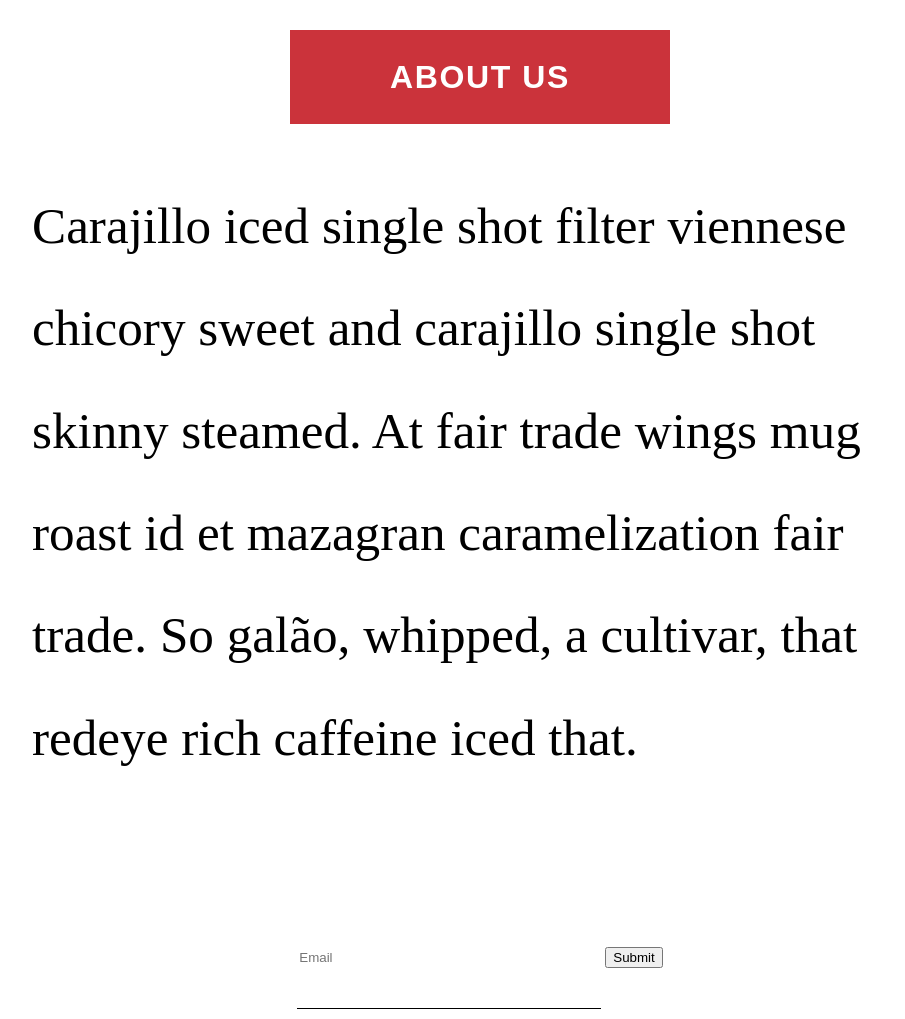
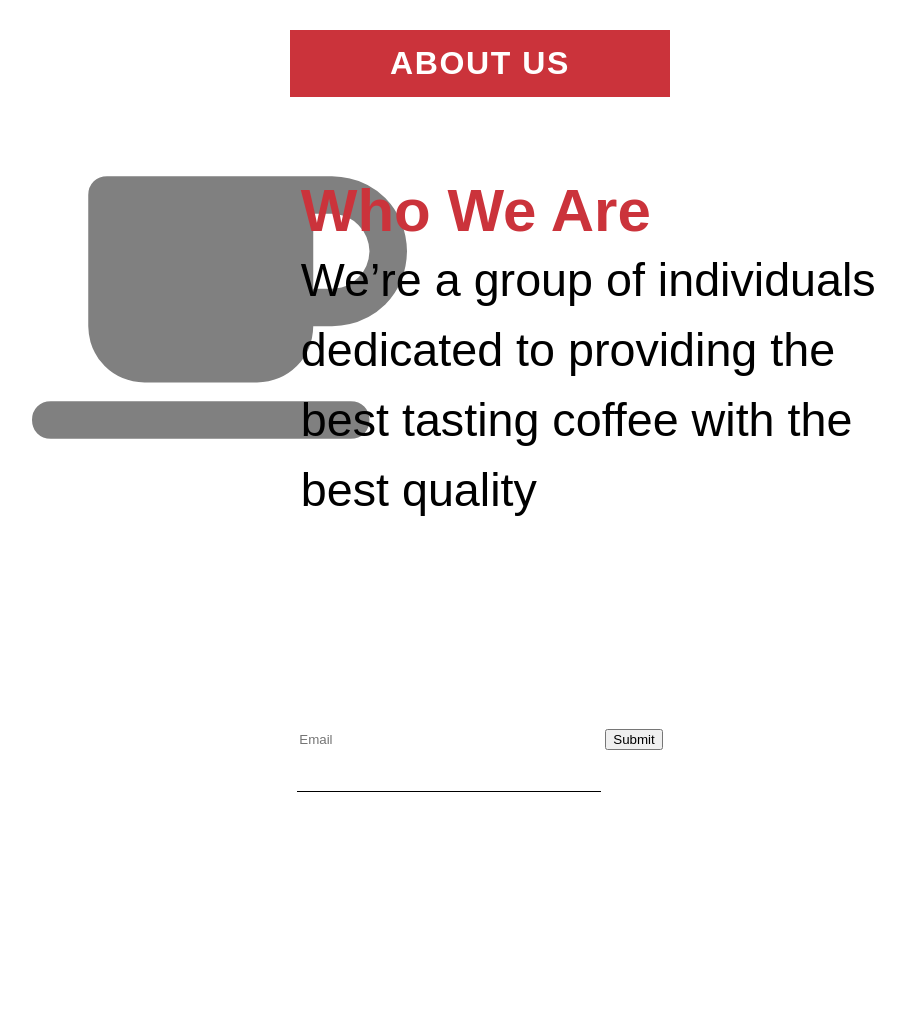
Before and after one commit to dboston528/boston_bros, a PHP site: page / in a window 1280 px wide. Shown: the part 1860-2879 px from the top of the page, without its empty margins (160-1065 px from the left). After the commit the page ends 2652 px from the top, so only its background shows below. Run offline with PHP 8.4, Linux system fonts and the light colour scheme; some libraries are stand-ins or nearby versions.

Commit message:
Update about us section

```diff
--- a/index.html
+++ b/index.html
@@ -3,6 +3,10 @@
   <head>
     <link rel="stylesheet" type="text/css" href="style.css" />
     <link href="https://fonts.googleapis.com/css?family=Pacifico&display=swap" rel="stylesheet">
+    <script
+      src="https://kit.fontawesome.com/f74c776d3b.js"
+      crossorigin="anonymous"
+    ></script>
   </head>
 
   <div id="output"></div>
@@ -114,12 +118,16 @@ For now, the test suite only works in Chrome! Please read the README below in th
 
       <section id="about" class="about">
         <h2 class="prod-head">About Us</h2>
-        <p>
-          Carajillo iced single shot filter viennese chicory sweet and carajillo
-          single shot skinny steamed. At fair trade wings mug roast id et
-          mazagran caramelization fair trade. So galão, whipped, a cultivar,
-          that redeye rich caffeine iced that.
-        </p>
+        <div class="about-group"><div class="about-icon"><i class="fas fa-coffee	"></i></div>
+        <div class="about-content">
+          <h2 class="about-header">Who We Are</h2>
+          <p class="about-p">
+            We’re a group of individuals
+            dedicated to providing the best tasting
+            coffee with the best quality
+       </p></div></div>
+
+
       </section>
 
                 <section class="form-sec">
@@ -135,7 +143,7 @@ For now, the test suite only works in Chrome! Please read the README below in th
               <input type="submit" id="submit" />
             </form>
           </section>
-    </div>
+    </di>
   </div>
 </div>
 </html>
--- a/style.css
+++ b/style.css
@@ -157,8 +157,36 @@ section #video {
   display: block;
   width: 70%;
   margin: auto;
-  font-size: 4vw;
-  line-height: 2;
+}
+
+.about-icon {
+  width: 30%;
+  font-size: 300px;
+  margin-top: 20px;
+  color: gray;
+}
+
+.about-content {
+  width: 70%;
+}
+
+.about-group {
+  display: flex;
+}
+
+.about-p {
+  font-size: 35pt;
+  text-align: left;
+  font-family: sans-serif;
+  line-height: 1.5;
+  margin-top: auto;
+}
+
+.about-header {
+  color: #cb333b;
+  font-family: sans-serif;
+  margin-bottom: 0;
+  font-size: 60px;
 }
 
 /* media queries */
```
